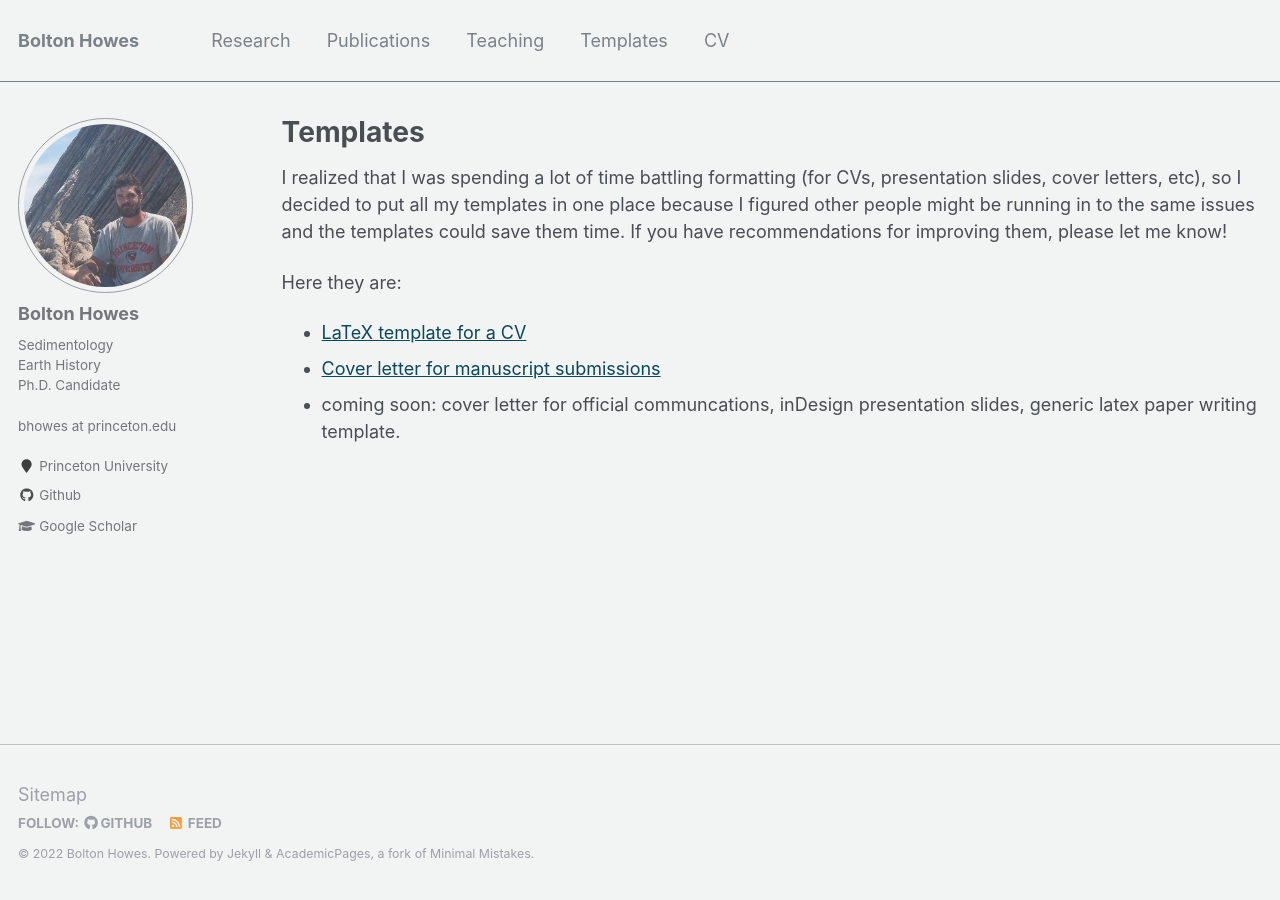
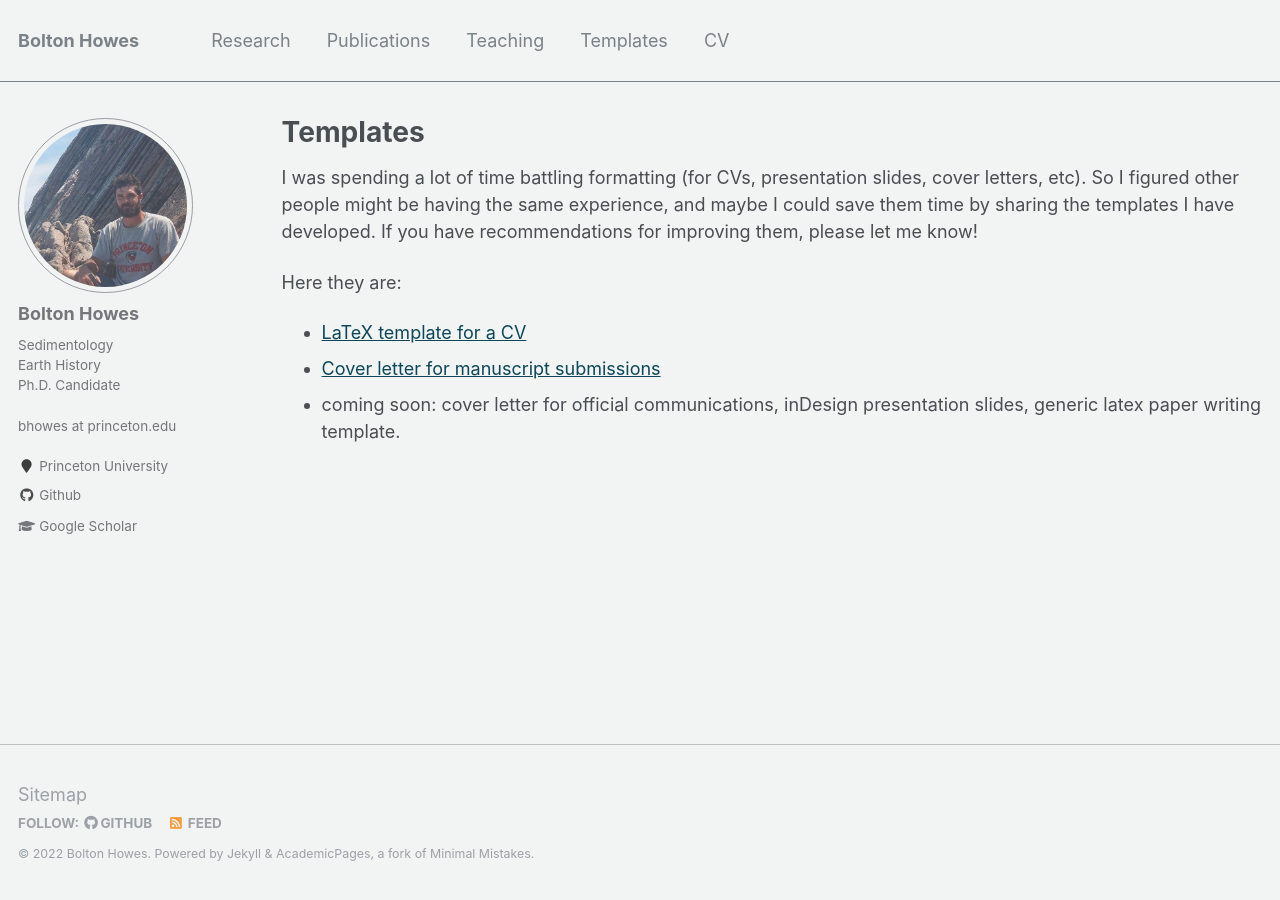
Before and after one commit to boltonhowes22/boltonhowes22.github.io, a Jekyll site: the page built from _pages/templates.md, in a window 1280 px wide. Built offline with Jekyll 4.4.1, drawn with Linux system fonts in a browser that asks for light colours.

Commit message:
Update templates.md
fixed typos

```diff
--- a/_pages/templates.md
+++ b/_pages/templates.md
@@ -4,13 +4,13 @@ title: "Templates"
 permalink: /templates/
 author_profile: true
 ---
-I realized that I was spending a lot of time battling formatting (for CVs, presentation slides, cover letters, etc), so I decided to put all my templates in one place because I figured other people might be running in to the same issues and the templates could save them time. If you have recommendations for improving them, please let me know!
+I was spending a lot of time battling formatting (for CVs, presentation slides, cover letters, etc). So I figured other people might be having the same experience, and maybe I could save them time by sharing the templates I have developed. If you have recommendations for improving them, please let me know!
 
 
 Here they are:
  - [LaTeX template for a CV](https://boltonhowes22.github.io/files/cv.tex)
  - [Cover letter for manuscript submissions](https://boltonhowes22.github.io/files/cover-letter-template.zip)
- - coming soon: cover letter for official communcations, inDesign presentation slides, generic latex paper writing template.
+ - coming soon: cover letter for official communications, inDesign presentation slides, generic latex paper writing template.
 
 
 {% include base_path %}
```
